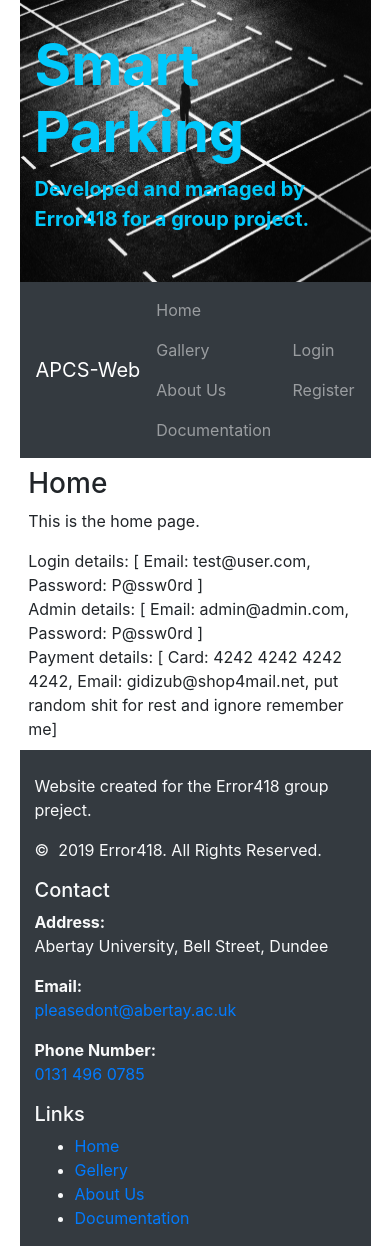
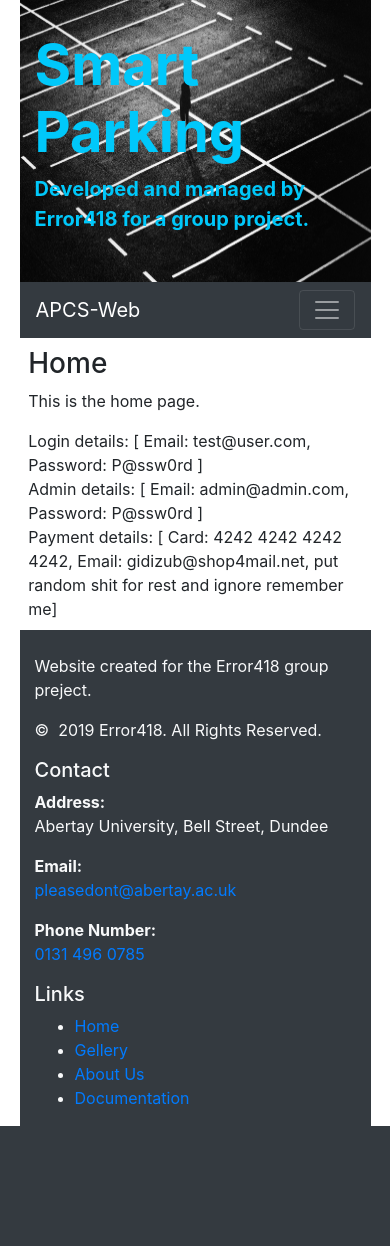
Before and after one commit to MickMelon/AutomaticParkingChargeSystem, a PHP site: page / in a window 390 px wide. After the commit the page ends 1126 px from the top, so only its background shows below. Run offline with PHP 8.4, Linux system fonts and the light colour scheme; some libraries are stand-ins or nearby versions.

Commit message:
Responsive navbar

```diff
--- a/Web/app/Views/Templates/header.php
+++ b/Web/app/Views/Templates/header.php
@@ -19,21 +19,23 @@
                 <p class="lead">Developed and managed by Error418 for a group project.</p>
             </div>
         </div>
-        <nav class="navbar navbar-expand-lg navbar-dark bg-dark">
-            <div class="container-fluid">
-                <div class="navbar-header">
-                    <a class="navbar-brand" href="#"><?= $siteTitle ?></a>
-                </div>
+        <nav class="navbar navbar-expand-sm navbar-dark bg-dark">
+            <a class="navbar-brand" href="index.php"><?= $siteTitle ?></a>
+            <button class="navbar-toggler" type="button" data-toggle="collapse" data-target="#navbarsExample03" aria-controls="navbarsExample03" aria-expanded="false" aria-label="Toggle navigation">
+                <span class="navbar-toggler-icon"></span>
+            </button>
+
+            <div class="collapse navbar-collapse" id="navbarsExample03">
                 <ul class="navbar-nav mr-auto">
-                    <li class="nav-item"><a class="nav-link" href="index.php">Home</a></li>
+                    <li class="nav-item active">
+                        <a class="nav-link" href="index.php">Home <span class="sr-only">(current)</span></a>
+                    </li>
                     <li class="nav-item"><a class="nav-link" href="#">Gallery</a></li>
-                    <li class="nav-item"><a class="nav-link" href="#">About Us</a></li>
-                    <li class="nav-item"><a class="nav-link" href="#">Documentation</a></li>
+                    <li class="nav-item"><a class="nav-link" href="#">About</a></li>
                     <?php if ($loggedIn) { ?>
                     <li class="nav-item dropdown">
-                            <a class="nav-link dropdown-toggle" data-toggle="dropdown" href="#">Account Action
-                            <span class="caret"></span></a>
-                            <div class="dropdown-menu" aria-labelledby="navbarDropdown">
+                        <a class="nav-link dropdown-toggle" href="http://example.com" id="dropdown03" data-toggle="dropdown" aria-haspopup="true" aria-expanded="false">Account Action</a>
+                        <div class="dropdown-menu" aria-labelledby="dropdown03">
                         <a class="dropdown-item" href="index.php?controller=user&action=show">Your Account</a>
                         <a class="dropdown-item" href="index.php?controller=vehicle&action=index">Vehicles</a>
                         <?php if ($isAdmin) { ?>
@@ -42,9 +44,6 @@
                         <?php } ?>
                         </div>
                     </li>
-
-                    <?php } else { ?>
-                        <!---do nothing --->
                     <?php } ?>
                 </ul>
                 <ul class="nav navbar-nav navbar-right">
```
Lines whose indentation alone changed are shown as unchanged.
